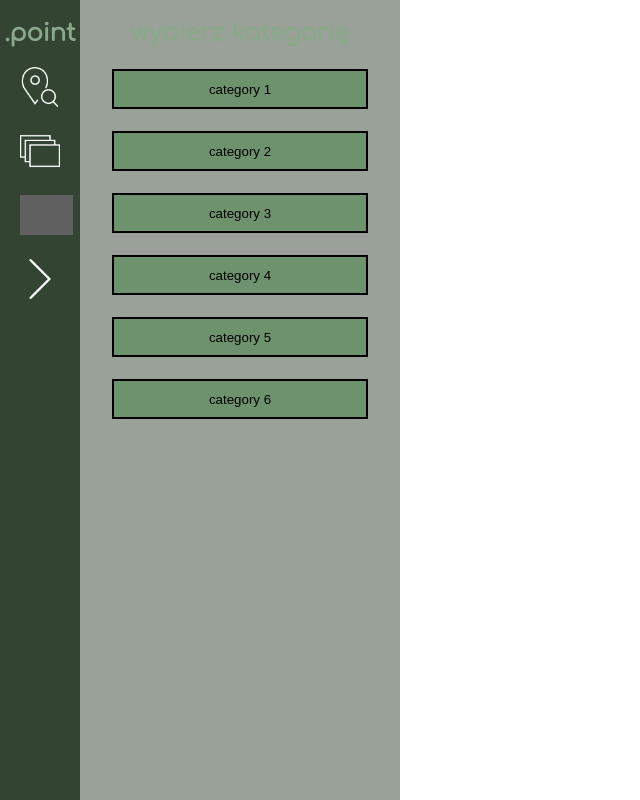
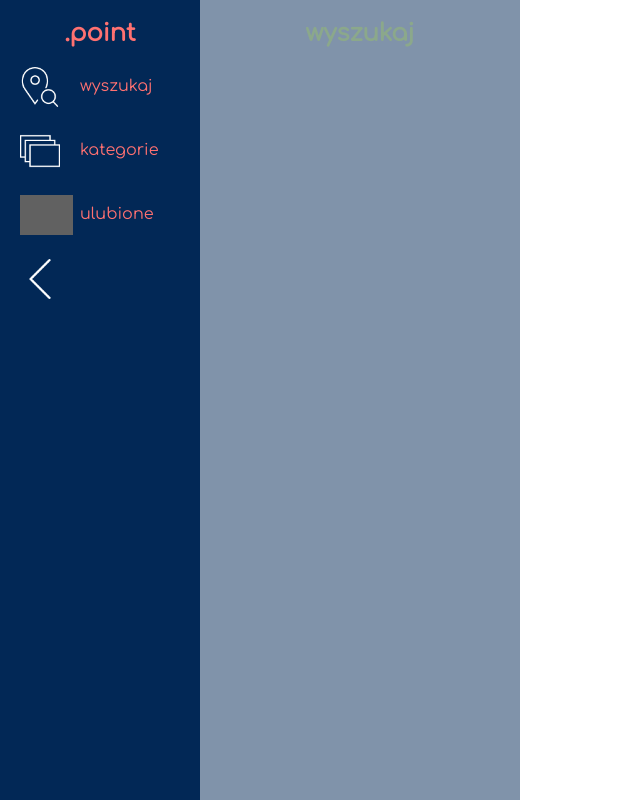
Before and after one commit to bulikkk/Interesting-places, a Django app: template places/app_places/templates/app_places/main.html in a window 1280 px wide. Shown: the whole page, without its empty margins (0-640 px from the left). Run offline with Django 3.2, Linux system fonts and the light colour scheme; the template is opened without the code that fills it: most values are stand-ins (such as "Sample title", 1, 10 or a date in 2020); some libraries are stand-ins or nearby versions; grey boxes are pictures that could not be loaded.

Commit message:
changed colours of app, few other stuff

```diff
--- /dev/null
+++ b/places/app_places/search-result.py
@@ -0,0 +1,10 @@
+import psycopg2
+
+try:
+    conn = psycopg2.connect("dbname='app_places' user='bulikkk' host='localhost' password='qwer1234'")
+except:
+    print("I am unable to connect to the database")
+
+cur = conn.cursor()
+
+cur.execute("""SELECT * from app_places_place""")
--- a/places/app_places/static/css/main.css
+++ b/places/app_places/static/css/main.css
@@ -15,15 +15,16 @@ html, body {
 
 #menu {
     height: 100%;
-    width: 80px;
-    background-color: #334433;
-    position: fixed;
+    width: 200px;
+    background-color: rgb(2,40,86);
+    position: absolute;
     left: 0;
+    z-index: 1001;
 }
 
 #map {
     height: 100%;
-    width: calc(100% - 80px);
+    width: 100%;
     float: right;
     z-index: 1000;
 }
@@ -40,7 +41,7 @@ html, body {
     margin-top: 20px;
     font-family: 'Comfortaa', cursive;
     font-size: 1.5em;
-    color: #8BA88B;
+    color: #FF7171;
 }
 
 .navbar-btns {
@@ -64,7 +65,7 @@ html, body {
 
 .navbar-btns > li > a > img {
     height: 40px;
-    color: white;
+    color: #FF7171;
     -webkit-filter: invert(100%);
     filter: invert(100%);
 }
@@ -72,26 +73,27 @@ html, body {
 .side-bar-button {
     height: 40px;
     bottom: 10px;
+    color: #FF7171;
     -webkit-filter: invert(100%);
     filter: invert(100%);
 }
 
 .menu-help {
-    color: white;
+    color: #FF7171;
     font-family: 'Comfortaa', cursive;
     font-size: 1em;
     position: absolute;
-    right: 20px;
+    left: 60px;
     top: 10px;
 }
 
 .options-bar {
     position: absolute;
-    background-color: rgba(52, 68, 52, 0.5);
+    background-color: rgba(2,40,86,0.5);
     height: 100%;
     width: 25%;
     z-index: 1001;
-    margin-left: 80px;
+    margin-left: 200px;
 }
 
 .options-bar > h1 {
--- a/places/app_places/templates/app_places/index.html
+++ b/places/app_places/templates/app_places/index.html
@@ -8,6 +8,10 @@
       <meta charset="utf-8">
       <link rel="stylesheet" type="text/css" href="../../static/css/main.css">
       <link href="https://fonts.googleapis.com/css?family=Comfortaa" rel="stylesheet">
+      <script src="https://code.jquery.com/jquery-3.2.1.js"
+              integrity="sha256-DZAnKJ/6XZ9si04Hgrsxu/8s717jcIzLy3oi35EouyE="
+              crossorigin="anonymous">
+      </script>
   </head>
   <body>
   <div id="body">
@@ -19,19 +23,22 @@
           </div>
           <div id="navbar">
               <ul class="navbar-btns">
-                  <li><a href="#" id="search-btn"><img src="{% static '../../static/003-signs.png' %}"><span class="menu-help hidden">wyszukaj</span></a></li>
-                  <li><a href="#" id="category-btn"><img src="{% static '../../static/002-web.png' %}"><span class="menu-help hidden">kategorie</span></a></li>
-                  <li><a href="#" id="favourite-btn"><img src="{% static '../../static/001-like.png' %}"><span class="menu-help hidden">ulubione</span></a></li>
-                  <li><img class="side-bar-button on" src="{% static '../../static/005-next.png' %}"></li>
-                  <li><img class="side-bar-button off hidden" src="{% static '../../static/006-back.png' %}"></li>
+                  <li><a href="#" id="search-btn"><img src="{% static '../../static/003-signs.png' %}"><span class="menu-help">wyszukaj</span></a></li>
+                  <li><a href="#" id="category-btn"><img src="{% static '../../static/002-web.png' %}"><span class="menu-help">kategorie</span></a></li>
+                  <li><a href="#" id="favourite-btn"><img src="{% static '../../static/001-like.png' %}"><span class="menu-help">ulubione</span></a></li>
+                  <li><img class="side-bar-button on hidden" src="{% static '../../static/005-next.png' %}"></li>
+                  <li><img class="side-bar-button off" src="{% static '../../static/006-back.png' %}"></li>
               </ul>
           </div>
       </div>
-      <div class="options-bar search hidden">
+      <div class="options-bar search">
+          <h1>wyszukaj</h1>
+          <ul id="search-result">
 
+          </ul>
       </div>
 
-      <div class="options-bar category">
+      <div class="options-bar category hidden">
           <h1>wybierz kategorię</h1>
           <div class="categories">
               <ul class="options-btns">
@@ -54,6 +61,43 @@
   </div>
 
     <script>
+
+        $(document).ready(function() {
+            console.log("ready");
+
+            var result = $("#search-result");
+            $.ajax({
+                url: '../../search-result.py',
+                type: "GET",
+                dataType: 'json'
+            }).done(function (response) {
+                response.forEach(function (element) {
+                    var newTitle = $("<h2 class='title'>");
+                    var div = $("<div class='desc hidden'>");
+                    newTitle.attr('data-id', element.id);
+                    newTitle.text(element.title);
+                    div.attr('data-num', element.id);
+                    books.append(newTitle);
+                    books.append(div);
+
+                    var author = $('<h3>');
+                    author.text(element.author);
+                    div.append(author);
+
+                    var publisher = $('<p>');
+                    publisher.text("Wydawca: " + element.publisher);
+                    div.append(publisher);
+
+                    var isbn = $('<p>');
+                    isbn.text("ISBN: " + element.isbn);
+                    div.append(isbn);
+                });
+            });
+        });
+
+    </script>
+
+    <script>
         document.addEventListener("DOMContentLoaded", function() {
             var sidebar = document.querySelectorAll('.side-bar-button');
             for (var i=0; i<sidebar.length; i++) {
@@ -61,15 +105,13 @@
                     document.querySelector('.side-bar-button.on').classList.toggle('hidden');
                     document.querySelector('.side-bar-button.off').classList.toggle('hidden');
                     if (document.querySelector('.side-bar-button.on').classList.contains('hidden')) {
-                        document.querySelector('#map').style.width = '80%';
-                        document.querySelector('#menu').style.width = '20%';
+                        document.querySelector('#menu').style.width = '200px';
                         for (var k=0; k<document.querySelectorAll('.options-bar').length; k++) {
-                            document.querySelectorAll('.options-bar')[k].style.marginLeft = '20%';
+                            document.querySelectorAll('.options-bar')[k].style.marginLeft = '200px';
                         }
                     }
                     else {
                         document.querySelector('#menu').style.width = '80px';
-                        document.querySelector('#map').style.width = 'calc(100% - 80px)';
                         for (var k=0; k<document.querySelectorAll('.options-bar').length; k++) {
                             document.querySelectorAll('.options-bar')[k].style.marginLeft = '80px';
                         }
@@ -79,11 +121,9 @@
                     }
                 });
             }
-
             document.querySelector('#category-btn').addEventListener('click', function () {
                 document.querySelector('.options-bar.category').classList.toggle('hidden');
             });
-
         });
     </script>
 
@@ -107,7 +147,7 @@
 
 // styled map stylers
             var styledMapType = new google.maps.StyledMapType(
-                [ { "elementType": "geometry", "stylers": [ { "color": "#809f80" }, { "lightness": -40 } ] },
+                [ { "elementType": "geometry", "stylers": [ { "color": "#1A406C" }, { "lightness": -40 } ] },
                     { "elementType": "labels.icon", "stylers": [ { "visibility": "off" } ] },
                     { "elementType": "labels.text.fill", "stylers": [ { "color": "#757575" } ] },
                     { "elementType": "labels.text.stroke", "stylers": [ { "color": "#212121" } ] },
@@ -120,7 +160,7 @@
                     { "featureType": "administrative.locality", "elementType": "labels.text.fill", "stylers": [ { "color": "#fffde4" } ] },
                     { "featureType": "administrative.neighborhood", "elementType": "labels.text.fill", "stylers": [ { "color": "#e3d2ba" } ] },
                     { "featureType": "poi", "elementType": "labels.text.fill", "stylers": [ { "color": "#fff9f9" } ] },
-                    { "featureType": "poi.park", "elementType": "geometry", "stylers": [ { "color": "#496149" }, { "lightness": -30 } ] },
+                    { "featureType": "poi.park", "elementType": "geometry", "stylers": [ { "color": "#082351" }, { "lightness": -30 } ] },
                     { "featureType": "poi.park", "elementType": "labels.text.fill", "stylers": [ { "color": "#ab9c85" } ] },
                     { "featureType": "poi.park", "elementType": "labels.text.stroke", "stylers": [ { "color": "#1b1b1b" } ] },
                     { "featureType": "road", "elementType": "geometry.fill", "stylers": [ { "color": "#8d7634" } ] },
```
Also changed, not shown: places/app_places/views.py (+3 -8 lines).
